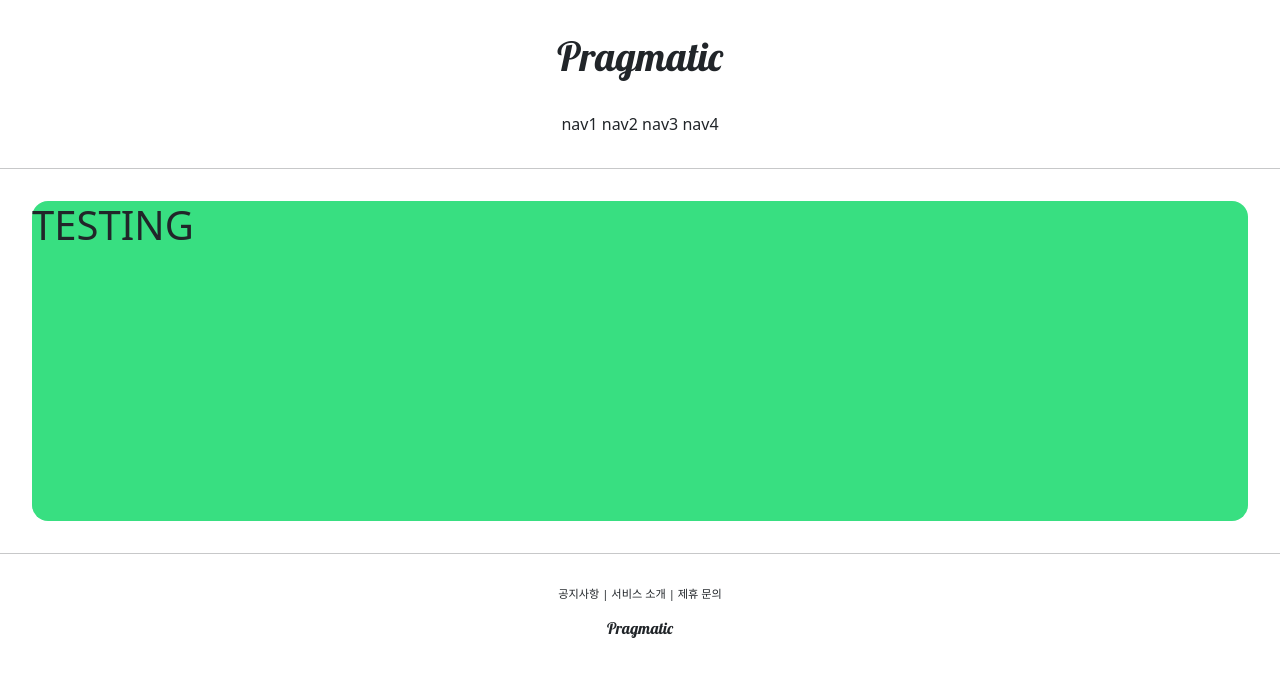
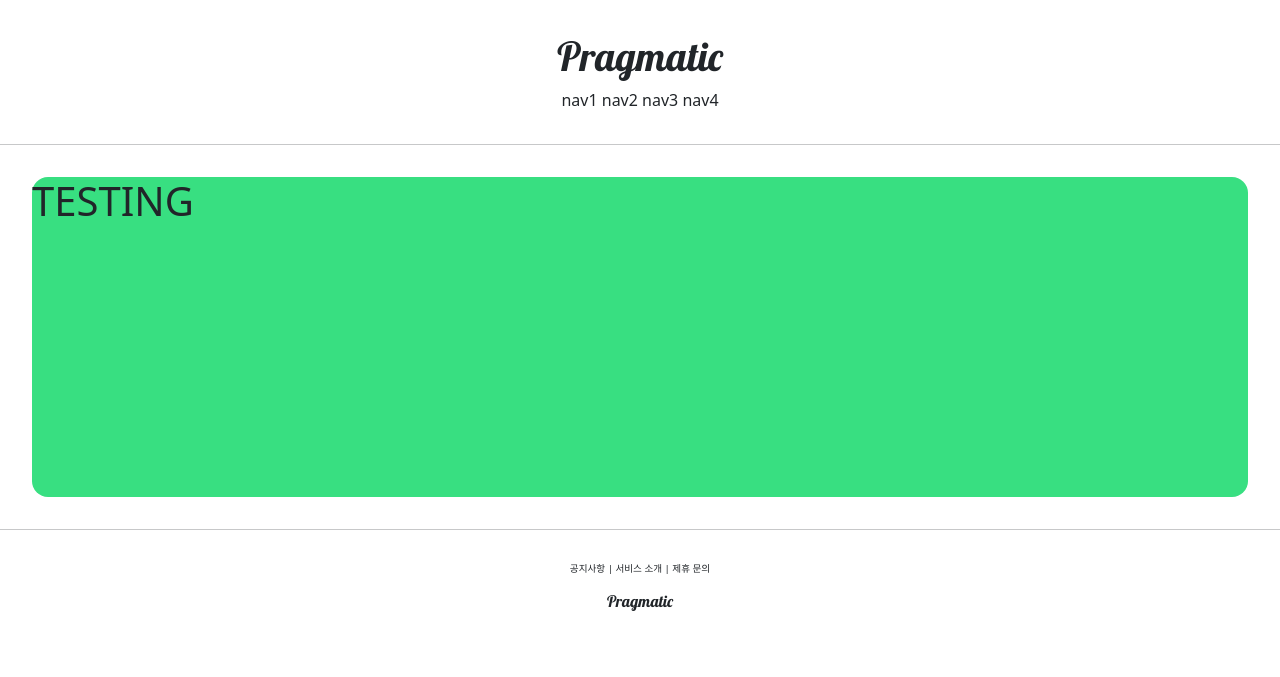
Before and after one commit to Hoony0321/Python, a Django app: page /account/hello_world in a window 1280 px wide. Shown: the top 677 px of the page. Run offline with Django 3.2, Linux system fonts and the light colour scheme.

Commit message:
complete django course 11

```diff
--- a/django_lecture/pragmatic/pragmatic/settings.py
+++ b/django_lecture/pragmatic/pragmatic/settings.py
@@ -130,6 +130,12 @@ USE_TZ = True
 
 STATIC_URL = '/static/'
 
+STATIC_ROOT =  os.path.join(BASE_DIR, 'staticfiles')
+
+STATICFILES_DIRS = [
+    BASE_DIR / "static",
+]
+
 # Default primary key field type
 # https://docs.djangoproject.com/en/3.2/ref/settings/#default-auto-field
 
--- /dev/null
+++ b/django_lecture/pragmatic/static/base.css
@@ -0,0 +1,17 @@
+.pragmatic_footer{
+    text-align: center;
+    margin-top:2rem;
+}
+
+.pragmatic_logo{
+    font-family : 'Lobster', cursive;
+}
+
+.pragmatic_footer_button{
+    font-size : .6rem;
+}
+
+.pragmatic_header{
+    text-align: center;
+    margin: 2rem 0;
+}
--- a/django_lecture/pragmatic/templates/footer.html
+++ b/django_lecture/pragmatic/templates/footer.html
@@ -1,10 +1,10 @@
-<div style="text-align: center; margin-top:2rem;">
-    <div style="font-size: .7rem;">
+<div class="pragmatic_footer">
+    <div class="pragmatic_footer_button">
         <span>공지사항</span> |
         <span>서비스 소개</span> |
         <span>제휴 문의</span>
     </div>
-    <div>
-        <h6 style="font-family: 'Lobster', cursive; margin-top:1rem">Pragmatic</h6>
+    <div style="margin-top : 1rem;">
+        <h6 class="pragmatic_logo">Pragmatic</h6>
     </div>
 </div>
--- a/django_lecture/pragmatic/templates/head.html
+++ b/django_lecture/pragmatic/templates/head.html
@@ -1,3 +1,5 @@
+{% load static %}
+
 <head>
     <meta charset="UTF-8">
     <meta http-equiv="X-UA-Compatible" content="IE=edge">
@@ -12,4 +14,7 @@
     <link rel="preconnect" href="https://fonts.googleapis.com">
     <link rel="preconnect" href="https://fonts.gstatic.com" crossorigin>
     <link href="https://fonts.googleapis.com/css2?family=Lobster&display=swap" rel="stylesheet">
+
+    <!-- DEFAULT CSS LINK -->
+    <link rel="stylesheet" type="text/css" href="{% static 'base.css' %}">
 </head>
--- a/django_lecture/pragmatic/templates/header.html
+++ b/django_lecture/pragmatic/templates/header.html
@@ -1,6 +1,6 @@
-<div style="text-align: center; margin-bottom: 2rem">
+<div class="pragmatic_header">
     <div>
-        <h1 style="font-family: 'Lobster', cursive; margin : 2rem 0;" >Pragmatic</h1>
+        <h1 class="pragmatic_logo">Pragmatic</h1>
     </div>
     <div>
         <span>nav1</span>
```
